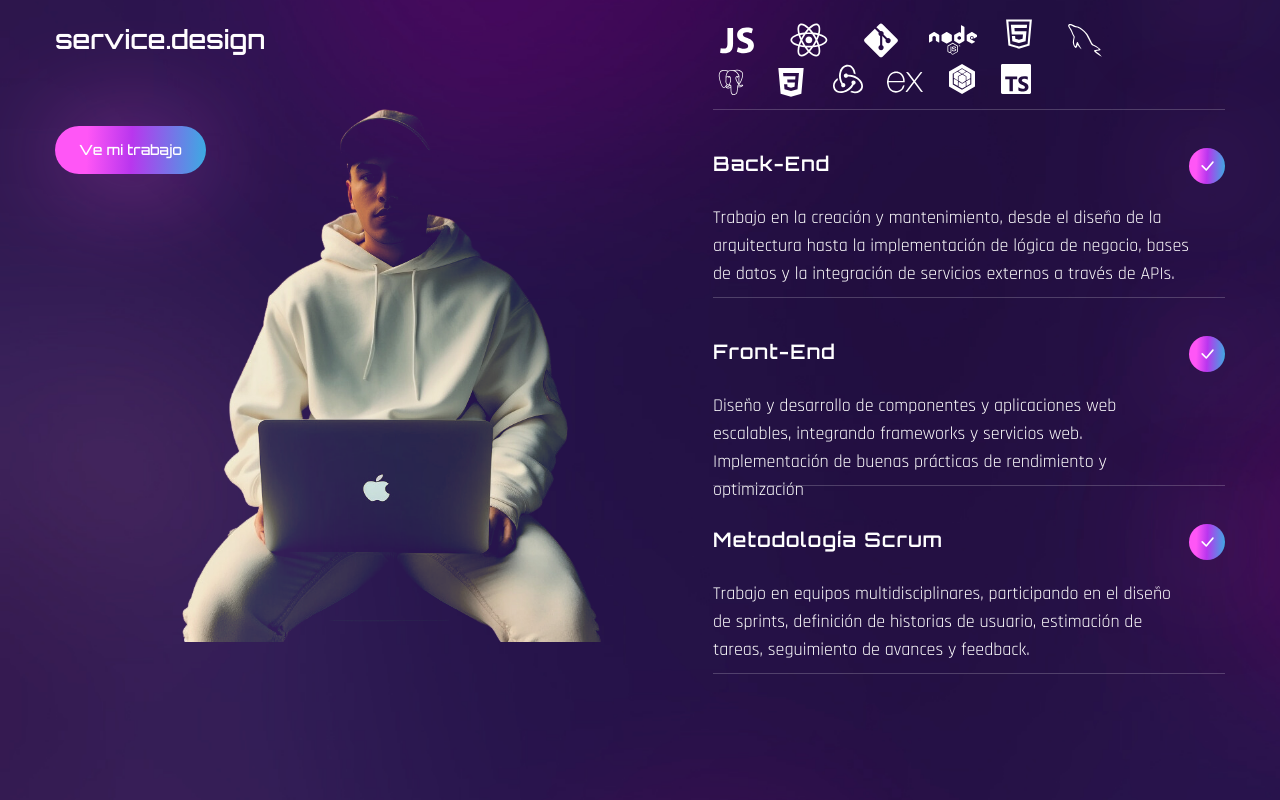
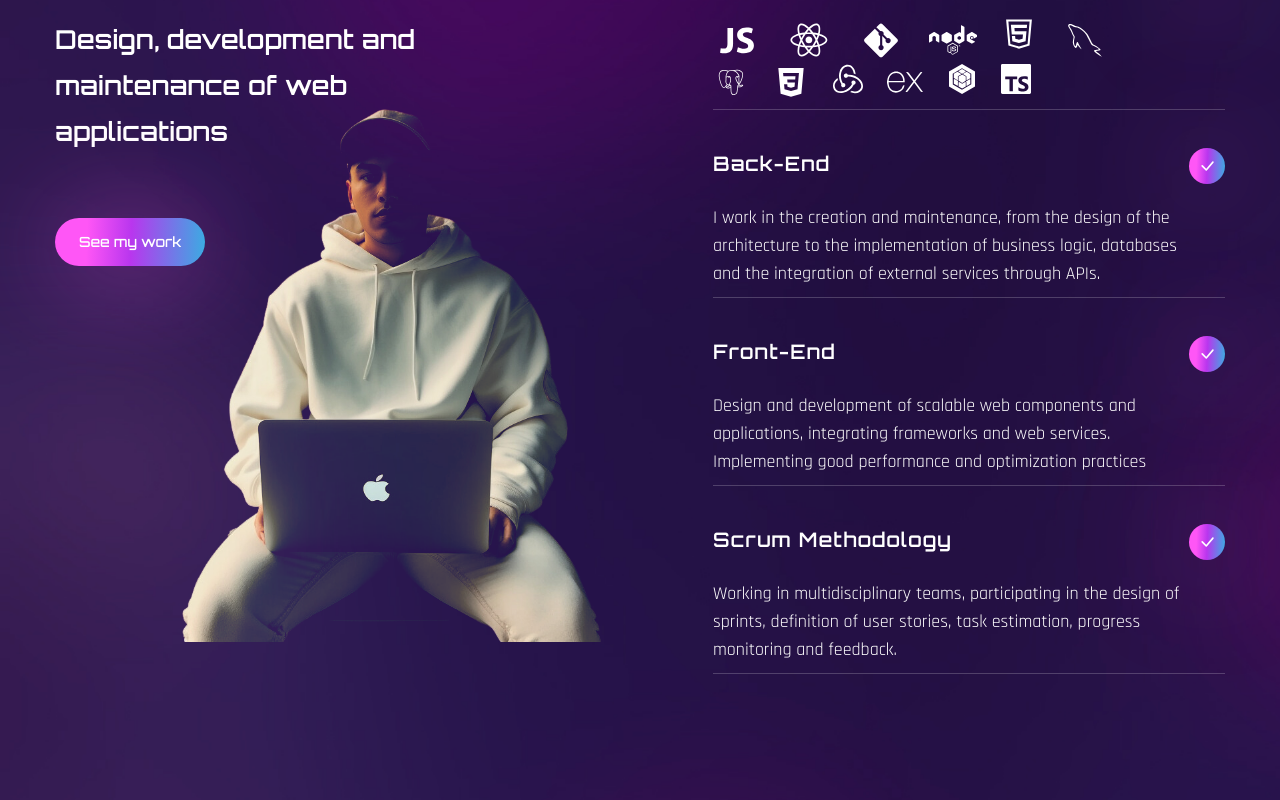
Before and after one commit to IgnacioMelgarejo/portfolio, a React (Create React App) app: page / in a window 1280 px wide. Shown: the part 1600-2400 px from the top of the page. Built offline with nearby package versions, Linux system fonts and the light colour scheme; a web font is replaced by a local one.

Commit message:
cange es to en

```diff
--- a/src/index.js
+++ b/src/index.js
@@ -9,7 +9,7 @@ import global_en from "./translations/en/global.json"
 
 i18next.init({
   interpolation: { escapeValue: false },
-  lng:"es",
+  lng:"en",
   resources:{
     es:{
       global:global_es
--- a/src/translations/es/global.json
+++ b/src/translations/es/global.json
@@ -28,8 +28,8 @@
         "scrum":"Metodología Scrum",
         "scrumD":"Trabajo en equipos multidisciplinares, participando en el diseño de sprints, definición de historias de usuario, estimación de tareas, seguimiento de avances y feedback.",
         "iDo":"Lo que hago",
-        "Design":"Diseño, desarrollo y mantenimiento de aplicaciones web",
-        "see":"Ve mi trabajo",
+        "design":"Diseño, desarrollo y mantenimiento de aplicaciones web",
+        "see":"Ver mi trabajo",
         "skills":"Mis habilidades tecnológicas"
     },
 
```
